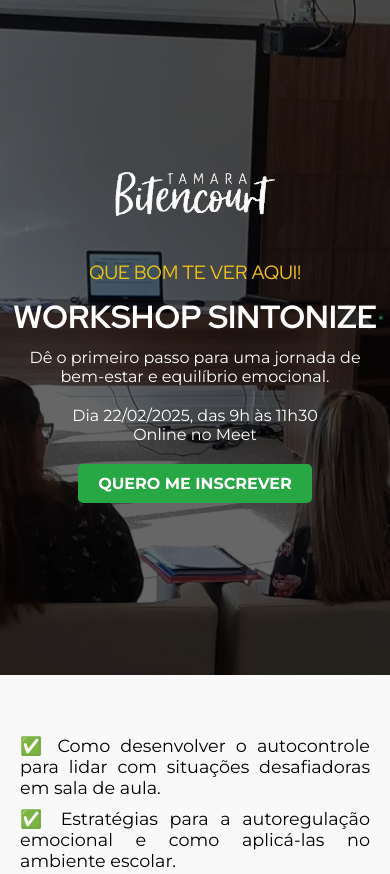
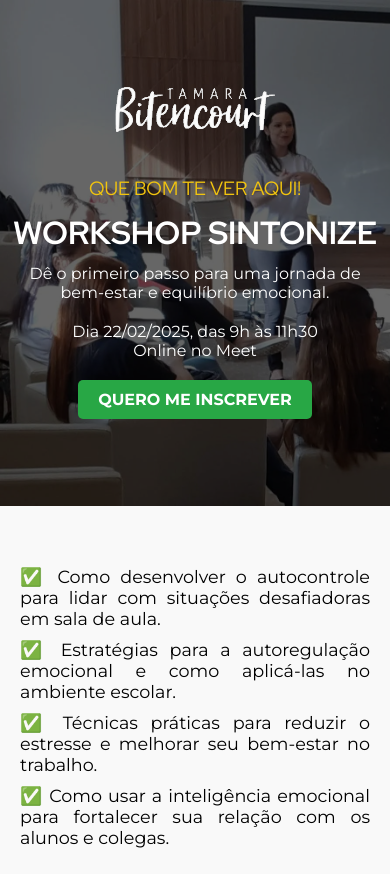
Before and after one commit to jmfantin2/sintonize-MET-com, an Eleventy site: page index.njk in a window 390 px wide. Shown: the top 874 px of the page. Built offline with nearby package versions, Linux system fonts and the light colour scheme; Eleventy itself is replaced by a stand-in of ours; files that its build step writes are made by us from their sources.

Commit message:
improve banner for sm screens

```diff
--- a/public/styles.css
+++ b/public/styles.css
@@ -11,10 +11,10 @@ body {
 #banner {
   position: relative;
   width: 100vw;
-  height: 100vh; /* Padrão para telas pequenas */
+  height: 100vh; /* Altura total para telas grandes */
   display: flex;
-  align-items: center;
-  justify-content: center;
+  align-items: center; /* Centraliza verticalmente o conteúdo */
+  justify-content: center; /* Centraliza horizontalmente o conteúdo */
   background: linear-gradient(rgba(0, 0, 0, 0.6), rgba(0, 0, 0, 0.6)),
     url('/public/images/banner.jpg') center/cover no-repeat;
   margin: 0;
@@ -190,9 +190,8 @@ body {
 /* * Responsividade até 768*/
 @media (max-width: 768px) {
   #banner {
-    height: 80vh; /* Menor altura para evitar o efeito de fim do site */
-    background: linear-gradient(rgba(0, 0, 0, 0.6), rgba(0, 0, 0, 0.6)),
-      url('/public/images/banner.jpg') center/cover no-repeat; /* Evita espaços */
+    background-position: left center; /* Mostra mais a parte esquerda da imagem */
+    height: 60vh; /* Reduz a altura em telas pequenas */
   }
 
   .banner-container {
```
